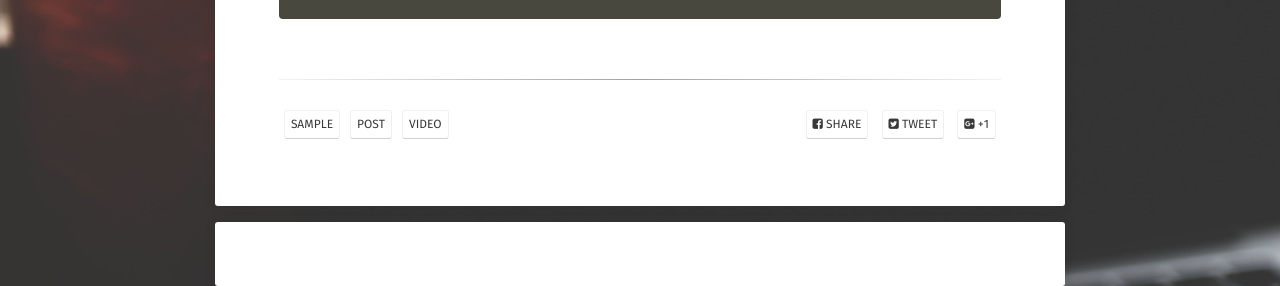
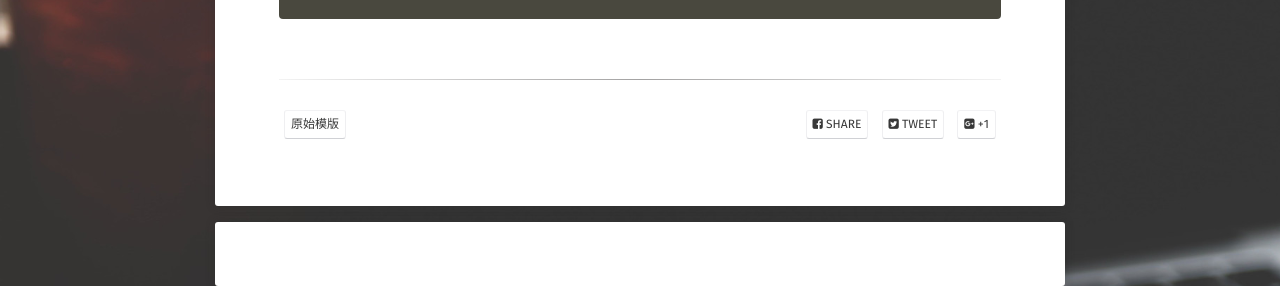
Before and after one commit to binEleanor/binEleanor.github.io, a Jekyll site: the page built from _posts/2013-06-25-video-post.md, in a window 1280 px wide. Shown: the part 977-1263 px from the top of the page. Built offline with Jekyll 4.4.1, drawn with Linux system fonts in a browser that asks for light colours; some web fonts are replaced; comment, search, counter and statistics services are not loaded.

Commit message:
Update 2013-06-25-video-post.md

```diff
--- a/_posts/2013-06-25-video-post.md
+++ b/_posts/2013-06-25-video-post.md
@@ -4,9 +4,7 @@ title:  "A Post with a Video"
 date:   2016-03-15
 excerpt: "Custom written post descriptions are the way to go... if you're not lazy."
 tag:
-- sample
-- post
-- video
+- 原始模版
 comments: true
 ---
 <iframe width="560" height="315" src="//www.youtube.com/embed/SU3kYxJmWuQ" frameborder="0"> </iframe>
```
